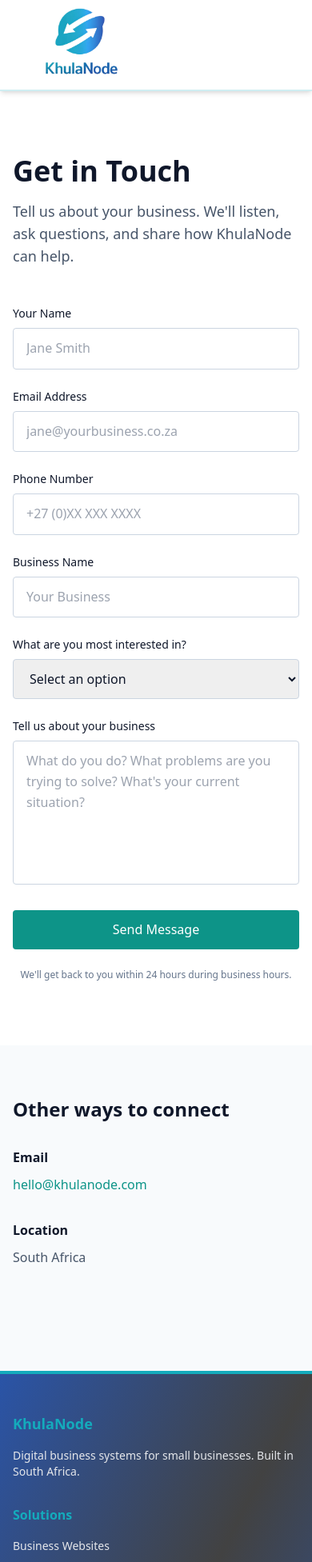
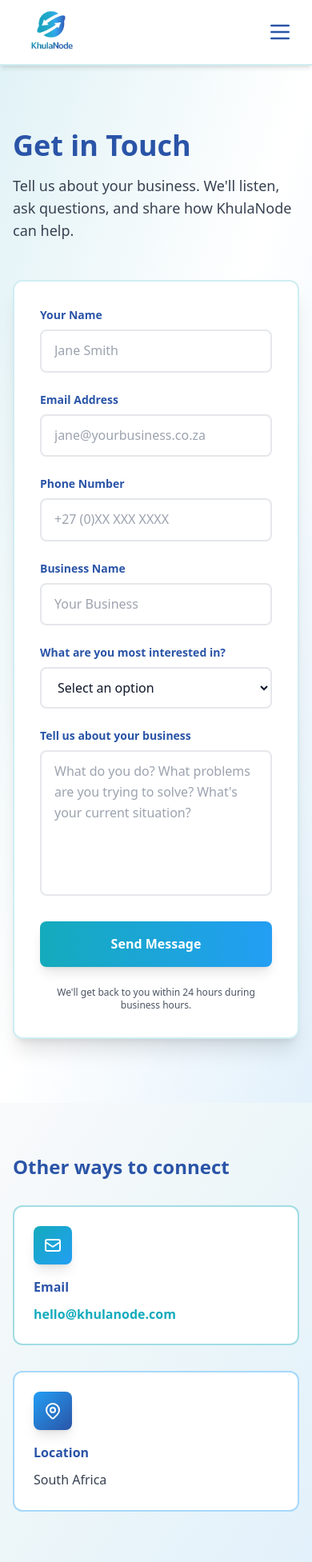
Before and after one commit to KhulaNode/khulanode-web, a Next.js app: page /contact in a window 390 px wide. Shown: the top 1953 px of the page at 80% size. Built offline with nearby package versions, Linux system fonts and the light colour scheme.

Commit message:
Mobile friendliness and Contact page feel touch up

```diff
--- a/docker-compose.yml
+++ b/docker-compose.yml
@@ -7,8 +7,8 @@
       dockerfile: Dockerfile
     container_name: khulanode-web
     restart: unless-stopped
-    ports:
-      - "3000:3000"
+    # ports:
+    #   - "3000:3000"
     environment:
       - NODE_ENV=production
       - PLUNK_API_KEY=${PLUNK_API_KEY}
--- a/src/app/contact/page.tsx
+++ b/src/app/contact/page.tsx
@@ -6,16 +6,16 @@
 export default function Contact() {
   return (
     <>
-      <section className="py-20 md:py-28 bg-white">
+      <section className="py-20 md:py-28 bg-gradient-to-br from-brand-cyan/10 via-white to-brand-blue/10">
         <div className="container max-w-2xl">
-          <h1 className="text-4xl md:text-5xl font-bold text-slate-900 mb-4">Get in Touch</h1>
-          <p className="text-lg text-slate-600 mb-12">
+          <h1 className="text-4xl md:text-5xl font-bold text-brand-darkblue mb-4">Get in Touch</h1>
+          <p className="text-lg text-gray-700 mb-12">
             Tell us about your business. We'll listen, ask questions, and share how KhulaNode can help.
           </p>
 
-          <form className="space-y-6">
+          <form className="space-y-6 bg-white p-8 rounded-xl shadow-xl border-2 border-brand-cyan/20">
             <div>
-              <label htmlFor="name" className="block text-sm font-medium text-slate-900 mb-2">
+              <label htmlFor="name" className="block text-sm font-semibold text-brand-darkblue mb-2">
                 Your Name
               </label>
               <input
@@ -23,13 +23,13 @@
                 id="name"
                 name="name"
                 required
-                className="w-full px-4 py-3 border border-slate-300 rounded focus:outline-none focus:ring-2 focus:ring-teal-600"
+                className="w-full px-4 py-3 border-2 border-gray-200 rounded-lg focus:outline-none focus:ring-2 focus:ring-brand-cyan focus:border-brand-cyan transition-all"
                 placeholder="Jane Smith"
               />
             </div>
 
             <div>
-              <label htmlFor="email" className="block text-sm font-medium text-slate-900 mb-2">
+              <label htmlFor="email" className="block text-sm font-semibold text-brand-darkblue mb-2">
                 Email Address
               </label>
               <input
@@ -37,45 +37,45 @@
                 id="email"
                 name="email"
                 required
-                className="w-full px-4 py-3 border border-slate-300 rounded focus:outline-none focus:ring-2 focus:ring-teal-600"
+                className="w-full px-4 py-3 border-2 border-gray-200 rounded-lg focus:outline-none focus:ring-2 focus:ring-brand-cyan focus:border-brand-cyan transition-all"
                 placeholder="jane@yourbusiness.co.za"
               />
             </div>
 
             <div>
-              <label htmlFor="phone" className="block text-sm font-medium text-slate-900 mb-2">
+              <label htmlFor="phone" className="block text-sm font-semibold text-brand-darkblue mb-2">
                 Phone Number
               </label>
               <input
                 type="tel"
                 id="phone"
                 name="phone"
-                className="w-full px-4 py-3 border border-slate-300 rounded focus:outline-none focus:ring-2 focus:ring-teal-600"
+                className="w-full px-4 py-3 border-2 border-gray-200 rounded-lg focus:outline-none focus:ring-2 focus:ring-brand-cyan focus:border-brand-cyan transition-all"
                 placeholder="+27 (0)XX XXX XXXX"
               />
             </div>
 
             <div>
-              <label htmlFor="business" className="block text-sm font-medium text-slate-900 mb-2">
+              <label htmlFor="business" className="block text-sm font-semibold text-brand-darkblue mb-2">
                 Business Name
               </label>
               <input
                 type="text"
                 id="business"
                 name="business"
-                className="w-full px-4 py-3 border border-slate-300 rounded focus:outline-none focus:ring-2 focus:ring-teal-600"
+                className="w-full px-4 py-3 border-2 border-gray-200 rounded-lg focus:outline-none focus:ring-2 focus:ring-brand-cyan focus:border-brand-cyan transition-all"
                 placeholder="Your Business"
               />
             </div>
 
             <div>
-              <label htmlFor="interest" className="block text-sm font-medium text-slate-900 mb-2">
+              <label htmlFor="interest" className="block text-sm font-semibold text-brand-darkblue mb-2">
                 What are you most interested in?
               </label>
               <select
                 id="interest"
                 name="interest"
-                className="w-full px-4 py-3 border border-slate-300 rounded focus:outline-none focus:ring-2 focus:ring-teal-600"
+                className="w-full px-4 py-3 border-2 border-gray-200 rounded-lg focus:outline-none focus:ring-2 focus:ring-brand-cyan focus:border-brand-cyan transition-all bg-white"
               >
                 <option value="">Select an option</option>
                 <option value="website">Business Website</option>
@@ -88,26 +88,26 @@
             </div>
 
             <div>
-              <label htmlFor="message" className="block text-sm font-medium text-slate-900 mb-2">
+              <label htmlFor="message" className="block text-sm font-semibold text-brand-darkblue mb-2">
                 Tell us about your business
               </label>
               <textarea
                 id="message"
                 name="message"
                 rows={6}
-                className="w-full px-4 py-3 border border-slate-300 rounded focus:outline-none focus:ring-2 focus:ring-teal-600 resize-none"
+                className="w-full px-4 py-3 border-2 border-gray-200 rounded-lg focus:outline-none focus:ring-2 focus:ring-brand-cyan focus:border-brand-cyan transition-all resize-none"
                 placeholder="What do you do? What problems are you trying to solve? What's your current situation?"
               />
             </div>
 
             <button
               type="submit"
-              className="w-full px-6 py-3 bg-teal-600 text-white rounded font-medium hover:bg-teal-700 transition-colors"
+              className="w-full px-6 py-4 bg-gradient-to-r from-brand-cyan to-brand-blue text-white rounded-lg font-semibold hover:shadow-xl hover:scale-[1.02] transition-all shadow-lg"
             >
               Send Message
             </button>
 
-            <p className="text-xs text-slate-500 text-center">
+            <p className="text-xs text-gray-600 text-center">
               We'll get back to you within 24 hours during business hours.
             </p>
           </form>
@@ -115,21 +115,32 @@
       </section>
 
       {/* Alternative Contact */}
-      <section className="py-16 md:py-20 bg-slate-50">
+      <section className="py-16 md:py-20 bg-gradient-to-br from-gray-50 via-brand-cyan/5 to-brand-blue/10">
         <div className="container max-w-2xl">
-          <h2 className="text-2xl font-bold text-slate-900 mb-8">Other ways to connect</h2>
+          <h2 className="text-2xl font-bold text-brand-darkblue mb-8">Other ways to connect</h2>
           <div className="grid grid-cols-1 md:grid-cols-2 gap-8">
-            <div>
-              <h3 className="font-semibold text-slate-900 mb-2">Email</h3>
-              <p className="text-slate-600">
-                <a href="mailto:hello@khulanode.com" className="text-teal-600 hover:text-teal-700">
+            <div className="p-6 bg-white rounded-xl border-2 border-brand-cyan/40 hover:shadow-xl transition-all hover:scale-105">
+              <div className="w-12 h-12 bg-gradient-to-br from-brand-cyan to-brand-blue rounded-lg flex items-center justify-center mb-4 shadow-lg">
+                <svg className="w-6 h-6 text-white" fill="none" stroke="currentColor" viewBox="0 0 24 24">
+                  <path strokeLinecap="round" strokeLinejoin="round" strokeWidth={2} d="M3 8l7.89 5.26a2 2 0 002.22 0L21 8M5 19h14a2 2 0 002-2V7a2 2 0 00-2-2H5a2 2 0 00-2 2v10a2 2 0 002 2z" />
+                </svg>
+              </div>
+              <h3 className="font-semibold text-brand-darkblue mb-2">Email</h3>
+              <p className="text-gray-700">
+                <a href="mailto:hello@khulanode.com" className="text-brand-cyan hover:text-brand-blue font-semibold transition-colors">
                   hello@khulanode.com
                 </a>
               </p>
             </div>
-            <div>
-              <h3 className="font-semibold text-slate-900 mb-2">Location</h3>
-              <p className="text-slate-600">South Africa</p>
+            <div className="p-6 bg-white rounded-xl border-2 border-brand-blue/40 hover:shadow-xl transition-all hover:scale-105">
+              <div className="w-12 h-12 bg-gradient-to-br from-brand-blue to-brand-darkblue rounded-lg flex items-center justify-center mb-4 shadow-lg">
+                <svg className="w-6 h-6 text-white" fill="none" stroke="currentColor" viewBox="0 0 24 24">
+                  <path strokeLinecap="round" strokeLinejoin="round" strokeWidth={2} d="M17.657 16.657L13.414 20.9a1.998 1.998 0 01-2.827 0l-4.244-4.243a8 8 0 1111.314 0z" />
+                  <path strokeLinecap="round" strokeLinejoin="round" strokeWidth={2} d="M15 11a3 3 0 11-6 0 3 3 0 016 0z" />
+                </svg>
+              </div>
+              <h3 className="font-semibold text-brand-darkblue mb-2">Location</h3>
+              <p className="text-gray-700">South Africa</p>
             </div>
           </div>
         </div>
--- a/src/components/Header.tsx
+++ b/src/components/Header.tsx
@@ -2,21 +2,26 @@
 
 import Link from 'next/link';
 import Image from 'next/image';
+import { useState } from 'react';
 
 export default function Header() {
+  const [isMenuOpen, setIsMenuOpen] = useState(false);
+
   return (
     <header className="bg-white border-b-2 border-brand-cyan/20 sticky top-0 z-50 shadow-md">
-      <nav className="container flex items-center justify-between h-28">
+      <nav className="container flex items-center justify-between h-20 md:h-28">
         <Link href="/" className="flex items-center hover:opacity-80 transition-opacity">
           <Image
             src="/pictures/Main Logo.png"
             alt="KhulaNode Logo"
             width={350}
             height={105}
-            className="h-28 w-auto"
+            className="h-16 md:h-28 w-auto"
             priority
           />
         </Link>
+
+        {/* Desktop Navigation */}
         <ul className="hidden md:flex items-center gap-8">
           <li>
             <Link href="/solutions" className="text-brand-darkblue hover:text-brand-cyan font-semibold transition-colors">
@@ -45,7 +50,77 @@
         >
           Get Started
         </Link>
+
+        {/* Mobile Menu Button */}
+        <button
+          onClick={() => setIsMenuOpen(!isMenuOpen)}
+          className="md:hidden p-2 text-brand-darkblue hover:text-brand-cyan transition-colors"
+          aria-label="Toggle menu"
+        >
+          {isMenuOpen ? (
+            <svg className="w-8 h-8" fill="none" stroke="currentColor" viewBox="0 0 24 24">
+              <path strokeLinecap="round" strokeLinejoin="round" strokeWidth={2} d="M6 18L18 6M6 6l12 12" />
+            </svg>
+          ) : (
+            <svg className="w-8 h-8" fill="none" stroke="currentColor" viewBox="0 0 24 24">
+              <path strokeLinecap="round" strokeLinejoin="round" strokeWidth={2} d="M4 6h16M4 12h16M4 18h16" />
+            </svg>
+          )}
+        </button>
       </nav>
+
+      {/* Mobile Menu */}
+      {isMenuOpen && (
+        <div className="md:hidden bg-white border-t-2 border-brand-cyan/20 shadow-lg">
+          <ul className="flex flex-col">
+            <li>
+              <Link
+                href="/solutions"
+                className="block px-6 py-4 text-brand-darkblue hover:bg-brand-cyan/10 hover:text-brand-cyan font-semibold transition-colors border-b border-gray-100"
+                onClick={() => setIsMenuOpen(false)}
+              >
+                Solutions
+              </Link>
+            </li>
+            <li>
+              <Link
+                href="#how-it-works"
+                className="block px-6 py-4 text-brand-darkblue hover:bg-brand-cyan/10 hover:text-brand-cyan font-semibold transition-colors border-b border-gray-100"
+                onClick={() => setIsMenuOpen(false)}
+              >
+                How It Works
+              </Link>
+            </li>
+            <li>
+              <Link
+                href="/pricing"
+                className="block px-6 py-4 text-brand-darkblue hover:bg-brand-cyan/10 hover:text-brand-cyan font-semibold transition-colors border-b border-gray-100"
+                onClick={() => setIsMenuOpen(false)}
+              >
+                Pricing
+              </Link>
+            </li>
+            <li>
+              <Link
+                href="/about"
+                className="block px-6 py-4 text-brand-darkblue hover:bg-brand-cyan/10 hover:text-brand-cyan font-semibold transition-colors border-b border-gray-100"
+                onClick={() => setIsMenuOpen(false)}
+              >
+                About
+              </Link>
+            </li>
+            <li>
+              <Link
+                href="/contact"
+                className="block mx-6 my-4 px-6 py-3 bg-gradient-to-r from-brand-cyan to-brand-blue text-white rounded-lg font-semibold text-center shadow-lg"
+                onClick={() => setIsMenuOpen(false)}
+              >
+                Get Started
+              </Link>
+            </li>
+          </ul>
+        </div>
+      )}
     </header>
   );
 }
```
